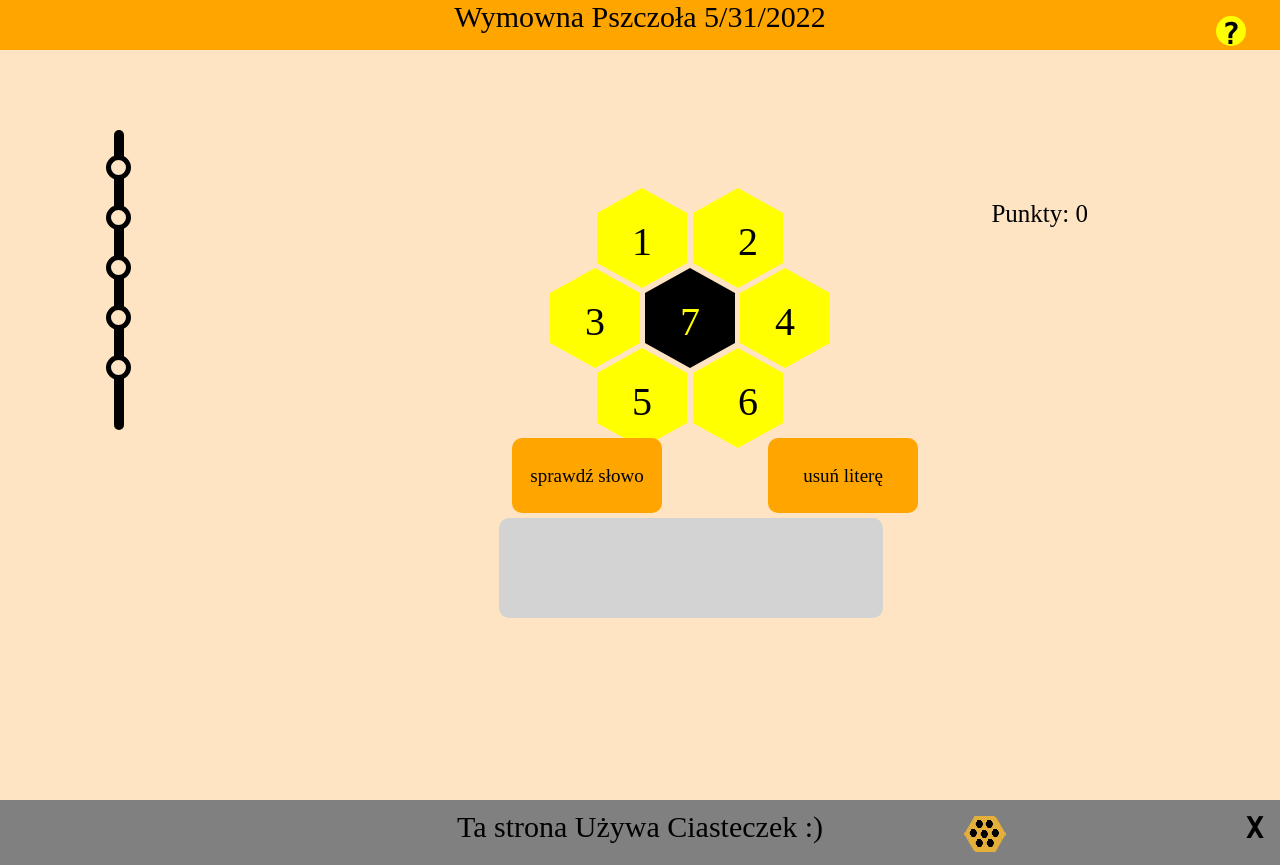
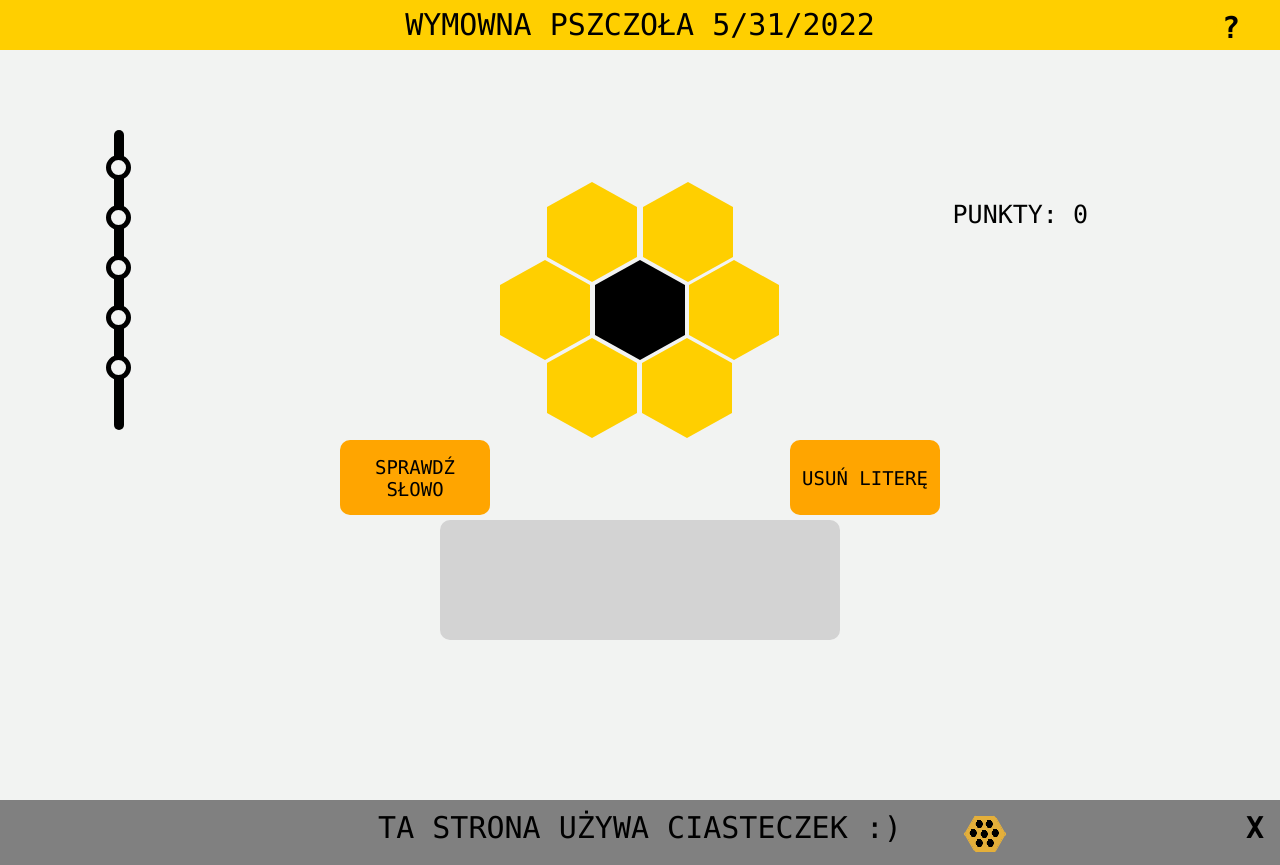
Before and after one commit to SzymonKozl/speelingBeePL, a Flask app: page / in a window 1280 px wide. Run offline with Flask 2, Linux system fonts and the light colour scheme; data that the repository does not hold is empty; parts of the project's set-up code (start-up, migrations or seed data) failed here and were passed over.

Commit message:
cosmetic changes, support for typing capitalized letters

```diff
--- a/static/js/game.js
+++ b/static/js/game.js
@@ -10,10 +10,11 @@ let rankDesc = "";
 let _gameData;
 
 document.onkeydown = function (e) {
+    let keyLower = e.key.toLowerCase();
     if (e.key === "Enter") handleGuess();
     else if (e.key === "Backspace") delChar();
-    else if (letters.includes(e.key)) clickHex(letters.indexOf(e.key) + 1);
-    else if (e.key === centralLetter) clickHex(7);
+    else if (letters.includes(keyLower)) clickHex(letters.indexOf(keyLower) + 1);
+    else if (keyLower === centralLetter) clickHex(7);
 }
 
 function initialize() {
@@ -25,12 +26,12 @@ function initialize() {
     _gameData = JSON.parse(xmlHttp.responseText);
     const letters_temp = _gameData["game_data"]["letters"];
     centralLetter = _gameData["game_data"]["central_letter"];
-    document.getElementById("letter_slot_7").innerText = centralLetter;
+    document.getElementById("letter_slot_7").innerText = centralLetter.toUpperCase();
     let slot = 1;
     for (i in letters_temp) {
         if (letters_temp[i] !== centralLetter) {
             letters.push(letters_temp[i])
-            document.getElementById("letter_slot_" + slot).innerText = letters_temp[i];
+            document.getElementById("letter_slot_" + slot).innerText = letters_temp[i].toUpperCase();
             slot++;
         }
     }
@@ -46,7 +47,7 @@ function initialize() {
 
 function updateGuess(new_guess = currentGuess) {
     currentGuess = new_guess;
-    document.getElementById("new_word").innerText = currentGuess;
+    document.getElementById("new_word").innerText = currentGuess.toUpperCase();
 }
 
 async function scheduleTask(callable, delay = 1000) {
@@ -80,7 +81,7 @@ function reward(word) {
 }
 
 function handleGuess() {
-    const word = document.getElementById("new_word").innerText;
+    const word = currentGuess;
     reward(word).then(
         function (r) {
             if (parseInt(r) !== 0) {
@@ -114,10 +115,10 @@ function displayMiddlePopup(content) {
 function updateRankFrame() {
     for (let i = 1; i <= 5; i++) {
         if (i <= rank) document.getElementById("rank_dot_" + i).style.background = "black";
-        else document.getElementById("rank_dot_" + i).style.background = "bisque";
+        else document.getElementById("rank_dot_" + i).style.background = "#f2f3f2";
         document.getElementById("rank_label").style.top = (-32 + rank * 50) + "px";
         document.getElementById("rank_label").innerText = rankDesc;
-        document.getElementById("counter").innerText = "Punkty: " + points;
+        document.getElementById("counter").innerText = "PUNKTY: " + points;
     }
 }
 
@@ -170,6 +171,8 @@ function updateWordList() {
         }
         t.rows[t.rows.length - 1].cells[i % 3].innerHTML = discovered[i];
     }
+    let cont = document.getElementById("discovered_words_container");
+    cont.scrollTop = cont.scrollHeight;
 }
 
 function openInfoPopup() {
--- a/static/style.css
+++ b/static/style.css
@@ -9,15 +9,20 @@ classes used for applying animation should have names starting with "animHold" p
     -webkit-clip-path: polygon(50% 0%, 95% 25%, 95% 75%, 50% 100%, 5% 75%, 5% 25%);
     clip-path: polygon(50% 0%, 95% 25%, 95% 75%, 50% 100%, 5% 75%, 5% 25%);
     position: inherit;
+    transform: translateX(-50%);
+    left: 50%;
+    top: 20%;
 }
 
-.hex_yellow_2 {
+.hex_yellow {
     height: 100px;
     width: 100px;
-    background: yellow;
+    background: #ffcf00;
     -webkit-clip-path: polygon(50% 0%, 95% 25%, 95% 75%, 50% 100%, 5% 75%, 5% 25%);
     clip-path: polygon(50% 0%, 95% 25%, 95% 75%, 50% 100%, 5% 75%, 5% 25%);
     position: inherit;
+    left: 50%;
+    top: 20%;
 }
 
 .buttonLetter {
@@ -32,6 +37,9 @@ classes used for applying animation should have names starting with "animHold" p
     font-size: 40px;
     width: 50px;
     height: 50px;
+    top: 25px;
+    left: 25px;
+    font-family: cocogoose1, sans-serif;
 }
 
 .discoveredWords {
@@ -45,10 +53,13 @@ classes used for applying animation should have names starting with "animHold" p
     top: 50vh;
     font-size: 20px;
     width: 30vw;
-    left: -11vw;
+    transform: translateX(-50%);
+    left: 50%;
     border: 0;
     border-radius: 10px;
-    height: 100px;
+    height: 15vh;
+    min-height: 100px;
+    min-width: 400px;
 }
 
 .button {
@@ -59,31 +70,32 @@ classes used for applying animation should have names starting with "animHold" p
     font-size: 19px;
     width: 150px;
     height: 75px;
-    font-family: 'Franklin Gothic Heavy', serif;
+    font-family: 'Consolas', serif;
     border: 0;
+    left: 50%
 }
-
 
 .popup {
     font-size: 25px;
-    font-family: "Franklin Gothic Medium", serif;
+    font-family: Consolas, serif;
     opacity: 0;
-    background: rgba(0, 0, 0, 0.4);
+    background: rgba(0, 0, 0, 0.3);
     width: 20vw;
     height: fit-content;
-    border-radius: 10px;
+    border-radius: 5px;
     position: inherit;
-    left: -7vw;
+    left: 50%;
+    transform: translateX(-50%);
 }
 
 @keyframes appear {
     0% {
         opacity: 0
     }
-    25% {
+    20% {
         opacity: 1
     }
-    75% {
+    80% {
         opacity: 1
     }
     100% {
@@ -92,7 +104,7 @@ classes used for applying animation should have names starting with "animHold" p
 }
 
 .animHoldMiddlePopup {
-    animation-duration: 3s;
+    animation-duration: 2s;
     animation-name: appear;
     animation-delay: 0s;
     animation-fill-mode: forwards;
@@ -109,7 +121,7 @@ classes used for applying animation should have names starting with "animHold" p
     position: inherit;
     border-radius: 50%;
     border: 5px solid black;
-    background: bisque;
+    background: #f2f3f2;
     width: 15px;
     height: 15px;
 }
@@ -123,7 +135,7 @@ classes used for applying animation should have names starting with "animHold" p
 }
 
 .rankLabel {
-    font-family: "Franklin Gothic Medium", serif;
+    font-family: "Consolas", serif;
     font-size: 25px;
     position: inherit;
 }
@@ -135,14 +147,23 @@ classes used for applying animation should have names starting with "animHold" p
     position: absolute;
     top: 5vh;
     left: 5vw;
-    background: yellow;
+    background: #ffcf00;
     border-radius: 5vh;
-    font-family: "Franklin Gothic Medium", serif;
+    font-family: "Consolas", serif;
     font-size: 30px;
     display: None;
     z-index: 100;
     text-align: center;
     padding: 10%;
+}
+
+.infoPopupText{
+    position: inherit;
+    left: 20px;
+    top: 50%;
+    transform: translateY(-50%);
+    width: 50%;
+    height: fit-content;
 }
 
 .popupCloseButton {
@@ -170,7 +191,7 @@ classes used for applying animation should have names starting with "animHold" p
     font-weight: bolder;
     color: black;
     border-radius: 50%;
-    background: yellow;
+    background: #ffcf00;
     cursor: pointer;
     -webkit-touch-callout: none;
     -webkit-user-select: none;
@@ -178,7 +199,7 @@ classes used for applying animation should have names starting with "animHold" p
     -moz-user-select: none;
     -ms-user-select: none;
     position: absolute;
-    top: 2vh;
+    top: 10px;
     left: 95vw;
 }
 
@@ -244,14 +265,30 @@ classes used for applying animation should have names starting with "animHold" p
     animation-fill-mode: forwards;
 }
 
+.centralBlock{
+    position: absolute;
+    left:50vw;
+    transform: translateX(-50%);
+    width: fit-content;
+    height: fit-content;
+    text-align: center;
+    min-height: 700px;
+    min-width: 500px;
+}
+
 
 body{
     width: 100vw;
     height: 100vh;
     text-align: center;
     font-size: 30px;
-    background: bisque;
-    font-family: 'Franklin Gothic Heavy',serif;
+    background: #f2f3f2;
+    font-family: 'Consolas',serif;
     margin: 0;
     overflow-y: hidden;
 }
+
+@font-face {
+    font-family: cocogoose1;
+    src: url("Cocogoose Pro Light-trial.ttf");
+}
--- a/templates/index.html
+++ b/templates/index.html
@@ -3,38 +3,43 @@
 <link rel="stylesheet" href="../static/style.css">
 <head>
     <meta charset="ANSI">
-    <title>Wymowna Pszczoła</title>
+    <title>WYMOWNA PSZCZOŁA</title>
 </head>
-<body onload="initialize()"
-      style=""><div style="width: 100%; height: 50px; background: orange">
-        Wymowna Pszczoła <span id="date_today"></span>
+<body onload="initialize()">
+    <div style="width: 100%; height: 50px; background: #ffcf00; line-height: 50px">
+            WYMOWNA PSZCZOŁA <span id="date_today"></span>
     </div>
     <br/>
     <div class="infoButton" onclick="openInfoPopup()">?</div>
     <br/>
     <script type="text/javascript" src="{{ url_for('static', filename='js/game.js') }}"></script>
-<div style="text-align: center; position: absolute; alignment-baseline: central; left: 50%; width: fit-content; height: fit-content; transform: translateX(50%)">
-    <div class="popup" id="mistake_popup">hello world</div>
-    <div class="hex_black" onclick="clickHex(7)" style="top: 150px;" id="hex7"></div>
-    <div class="hex_yellow_2" onclick="clickHex(1)" style="top: 70px; left: -48px" id="hex1"></div>
-    <div class="hex_yellow_2" onclick="clickHex(2)" style="top: 70px; left: 48px" id="hex2"></div>
-    <div class="hex_yellow_2" onclick="clickHex(3)" style="top: 150px; left: -95px" id="hex3"></div>
-    <div class="hex_yellow_2" onclick="clickHex(4)" style="top: 150px; left: 95px" id="hex4"></div>
-    <div class="hex_yellow_2" onclick="clickHex(5)" style="top: 230px; left: -48px" id="hex5"></div>
-    <div class="hex_yellow_2" onclick="clickHex(6)" style="top: 230px; left: 48px" id="hex6"></div>
-    <div class="buttonLetter" id="letter_slot_7" onclick="clickHex(7)"
-         style="top: 180px; left: 25px; color: yellow">7
+    <div class="centralBlock">
+        <div class="popup" id="mistake_popup"></div>
+        <div class="hex_black" onclick="clickHex(7)" id="hex7">
+            <div class="buttonLetter" id="letter_slot_7" onclick="clickHex(7)" style="color: #ffcf00"></div>
         </div>
-    <div class="buttonLetter" id="letter_slot_1" onclick="clickHex(1)" style="top: 100px; left: -23px;">1</div>
-    <div class="buttonLetter" id="letter_slot_2" onclick="clickHex(2)" style="top: 100px; left: 83px;">2</div>
-    <div class="buttonLetter" id="letter_slot_3" onclick="clickHex(3)" style="top: 180px; left: -70px;">3</div>
-    <div class="buttonLetter" id="letter_slot_4" onclick="clickHex(4)" style="top: 180px; left: 120px;">4</div>
-    <div class="buttonLetter" id="letter_slot_5" onclick="clickHex(5)" style="top: 260px; left: -23px;">5</div>
-    <div class="buttonLetter" id="letter_slot_6" onclick="clickHex(6)" style="top: 260px; left: 83px;">6</div>
-    <span id="new_word" style="position: inherit; left: 50px; top: 340px; text-align: center; transform: translate(-50%, 0)"></span>
-    <button class="button" style="top: 40vh; left: 10vw" onclick="delChar()">usuń literę</button>
-    <button class="button" style="top: 40vh; left: -10vw" onclick="handleGuess()">sprawdź słowo</button>
-    <div class="discoveredWords">
+        <div class="hex_yellow" onclick="clickHex(1)" style="transform: translate(-3%, 78%)" id="hex1">
+            <div class="buttonLetter" id="letter_slot_1" onclick="clickHex(1)"></div>
+        </div>
+        <div class="hex_yellow" onclick="clickHex(2)" style="transform: translate(-98%, 78%)" id="hex2">
+            <div class="buttonLetter" id="letter_slot_2" onclick="clickHex(2)"></div>
+        </div>
+        <div class="hex_yellow" onclick="clickHex(3)" style="transform: translate(-98%, -78%)" id="hex3">
+            <div class="buttonLetter" id="letter_slot_3" onclick="clickHex(3)"></div>
+        </div>
+        <div class="hex_yellow" onclick="clickHex(4)" style="transform: translate(-2%, -78%)" id="hex4">
+            <div class="buttonLetter" id="letter_slot_4" onclick="clickHex(4)"></div>
+        </div>
+        <div class="hex_yellow" onclick="clickHex(5)" style="transform: translate(44%, 0)" id="hex5">
+            <div class="buttonLetter" id="letter_slot_5" onclick="clickHex(5)"></div>
+        </div>
+        <div class="hex_yellow" onclick="clickHex(6)" style="transform: translate(-145%, 0)" id="hex6">
+            <div class="buttonLetter" id="letter_slot_6" onclick="clickHex(6)"></div>
+        </div>
+        <span id="new_word" style="position: inherit; left: 50%; top: 340px; text-align: center; transform: translate(-50%, 0)"></span>
+        <button class="button" style="top: 40vh; transform: translateX(100%)" onclick="delChar()">USUŃ LITERĘ</button>
+        <button class="button" style="top: 40vh; transform: translateX(-200%)" onclick="handleGuess()">SPRAWDŹ SŁOWO</button>
+        <div class="discoveredWords" id="discovered_words_container">
             <table style="table-layout: fixed; width: 100%" id="discovered_words"></table>
         </div>
     </div>
@@ -48,10 +53,11 @@
             <div class="rankDot" id="rank_dot_5" style="top: 225px; left: -8px"></div>
         </div>
     </div>
-<span id="counter" style="position: absolute; top: 25vh; right: 15vw; font-size: 25px">Punkty: 0</span>
+    <span id="counter" style="position: absolute; top: 25vh; right: 15vw; font-size: 25px">PUNKTY: 0</span>
     <div class="popupShadow" id="info_popup_shadow"></div>
     <div class="infoPopup" id="info_popup">
         <div class="popupCloseButton" onclick="closeInfoPopup()">x</div>
+        <div class="infoPopupText">
             Wymowna pszczoła to gra <i>inspirowana</i> Spelling
             Bee ze strony New York Times. Zabawa polega na
             ułożeniu z dostępnych liter jak największej ilości słów.
@@ -62,8 +68,9 @@
             Dodatkowo, jeśli słowo zawiera wszystkie z dostępnych
             liter, jesteś nagrodzony siedmioma punktami.
         </div>
+    </div>
     <div class="popupBottom" id="bottom_popup">
-    Ta strona Używa Ciasteczek :)
+        TA STRONA UŻYWA CIASTECZEK :)
         <img src="../static/cookie.png" alt="File not loaded" style="left: 75%; top: 10px; position: absolute;"/>
         <div class="popupCloseButton" style="right: 10px; top: 10px; left: revert" onclick="acceptCookies()">X</div>
     </div>
```
Also changed, not shown: rules.json (+5 -5 lines), static/Cocogoose Pro Light-trial.ttf (added). Lines whose indentation alone changed are shown as unchanged.
